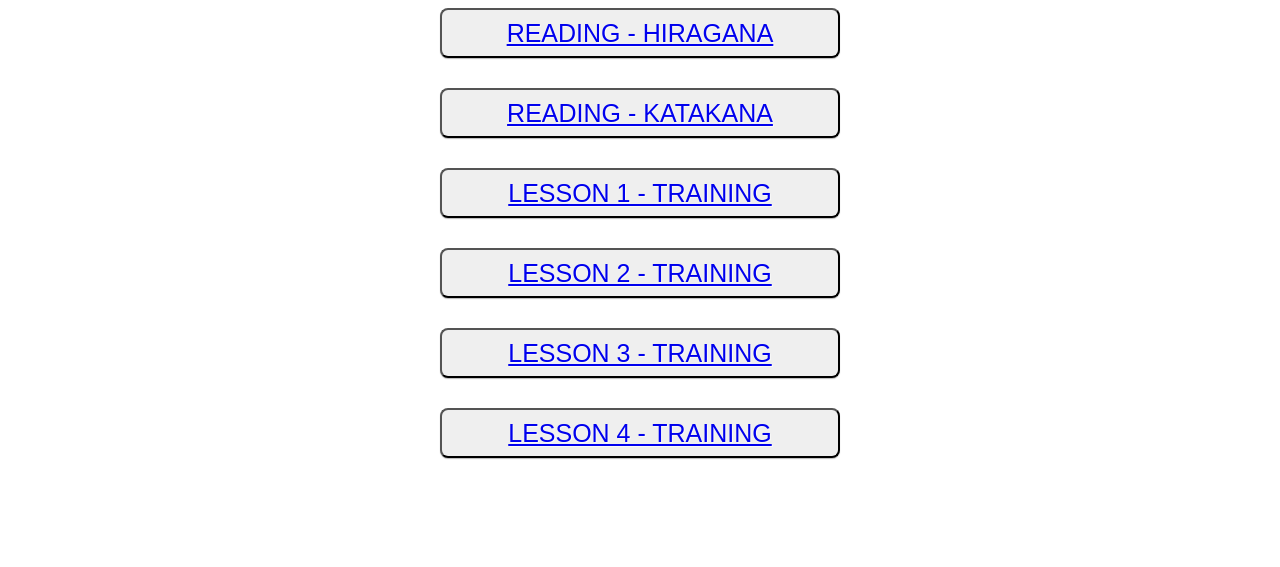
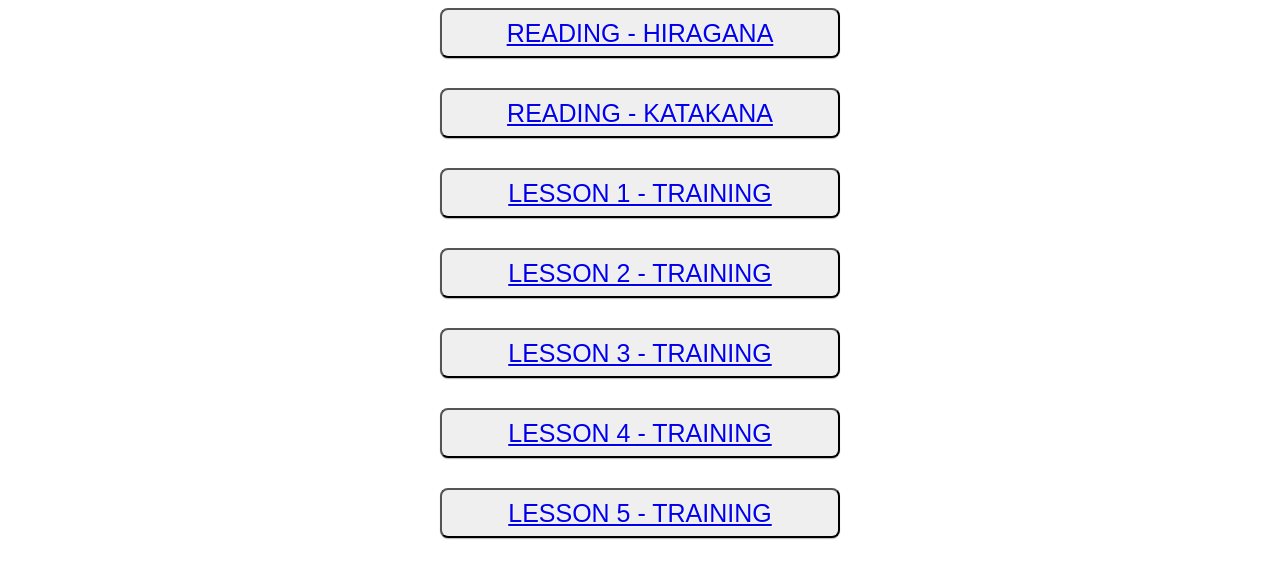
Before and after one commit to JKC-JP-class/training, a plain HTML site: page beginners/index.html in a window 1280 px wide. Shown: the part 233-800 px from the top of the page. Drawn offline with Linux system fonts and the light colour scheme.

Commit message:
Add files via upload
251212-01 beginners 5 added

```diff
--- a/beginners/index.html
+++ b/beginners/index.html
@@ -40,6 +40,9 @@
                             <button class="layout_button_01">
                                 <a href="/training/beginners/reading/typing_trainer_lesson_4.html">LESSON 4 - TRAINING</a>
                             </button>
+                            <button class="layout_button_01">
+                                <a href="/training/beginners/reading/typing_trainer_lesson_5.html">LESSON 5 - TRAINING</a>
+                            </button>
                     </div>
                     <div id="listening" style="text-align: center; display: none;">
                         <h2>TRAINING - LISTENING <span style="font-size: 40px;">🎧</span></h2>
```
